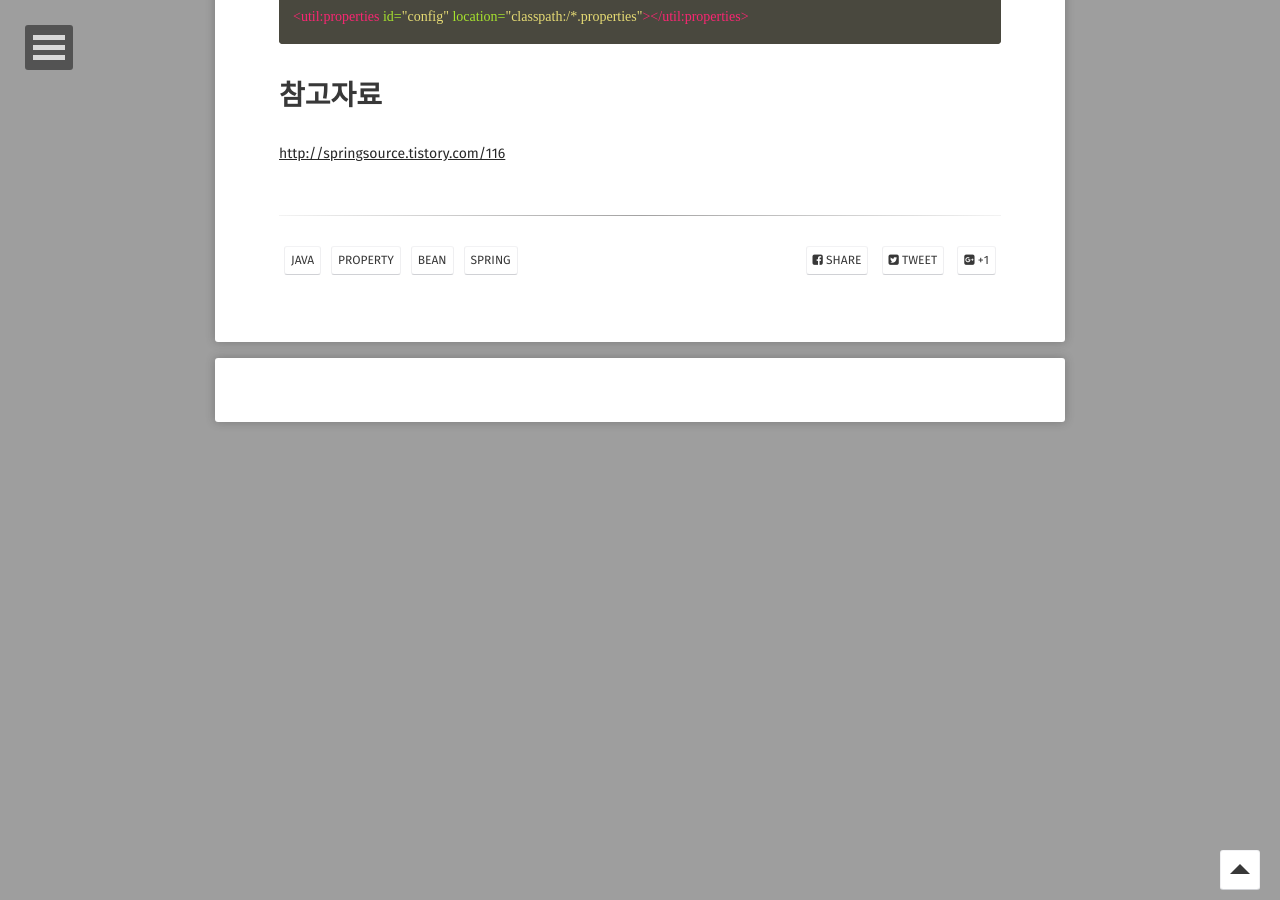
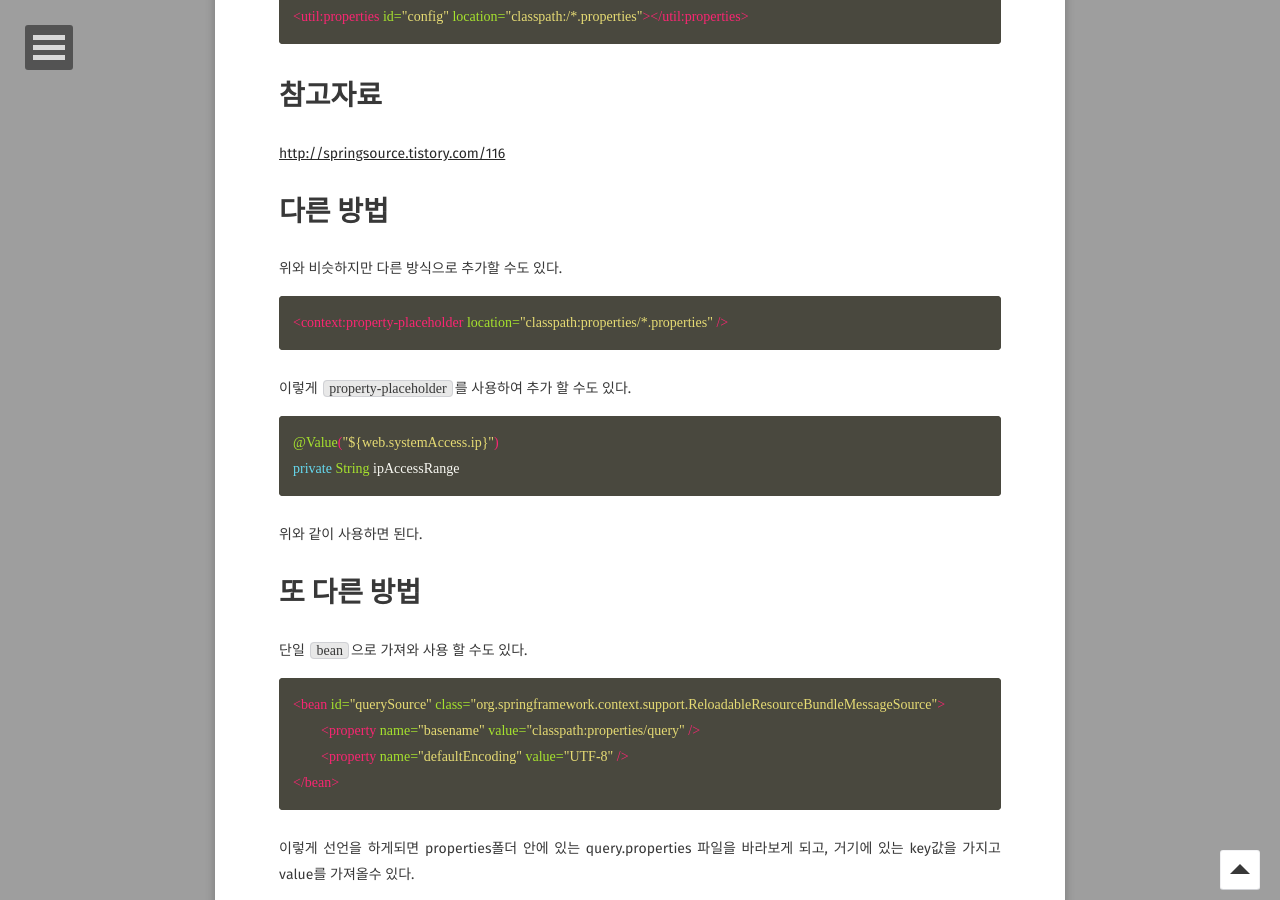
Before and after one commit to MJ-Youn/mj-youn.github.io, a Jekyll site: the page built from _posts/2016-12-12-property를-bean으로-추가하는-방법.md, in a window 1280 px wide and 900 px high, scrolled down 1035 px. Built offline with Jekyll 4.4.1, drawn with Linux system fonts in a browser that asks for light colours; some web fonts are replaced; comment, search, counter and statistics services are not loaded; some of the changed text lies outside the part shown.

Commit message:
no message

````diff
--- a/_posts/2016-12-12-property를-bean으로-추가하는-방법.md
+++ b/_posts/2016-12-12-property를-bean으로-추가하는-방법.md
@@ -38,3 +38,57 @@
 
 # 참고자료
 <http://springsource.tistory.com/116>
+
+# 다른 방법
+
+위와 비슷하지만 다른 방식으로 추가할 수도 있다.
+
+```xml
+<context:property-placeholder location="classpath:properties/*.properties" />
+```
+
+이렇게 `property-placeholder`를 사용하여 추가 할 수도 있다.
+
+```java
+@Value("${web.systemAccess.ip}")
+private String ipAccessRange
+```
+
+위와 같이 사용하면 된다.
+
+# 또 다른 방법
+
+단일 `bean`으로 가져와 사용 할 수도 있다.
+
+```xml
+<bean id="querySource" class="org.springframework.context.support.ReloadableResourceBundleMessageSource">
+	<property name="basename" value="classpath:properties/query" />
+	<property name="defaultEncoding" value="UTF-8" />
+</bean>
+```
+
+이렇게 선언을 하게되면 properties폴더 안에 있는 query.properties 파일을 바라보게 되고,
+거기에 있는 key값을 가지고 value를 가져올수 있다.
+
+이 방식은 보통 query문을 가져오는데에 사용한다.
+이유는 위에 두 방식처럼 properties를 추가 할때마다 `@Value`를 써가면서 추가하지 않아도 사용 할 수 있기 때문이다.
+
+```java
+@Autowired
+private ReloadableResourceBundleMessageSource querSource;
+
+protected String getQuery(String name) {
+	String query = querSource.getMessage(name, null, null);
+
+	return query;
+}
+```
+
+위처럼 미리 생성한 bean을 가져와 `getMessage()`를 사용하면 프로퍼티를 가져올 수 있다.
+필자의 경우 `CommonDAO`를 만들어 위와 같이 선언한 뒤에 모든 DAO에서 상속받아 사용한다.
+
+```java
+String query = getQuery("ApInfoDAO.bringObstacleApInfo");
+```
+
+상속받은 DAO들은 위처럼 사용해서 properties의 값을 가져올 수 있다.
````
